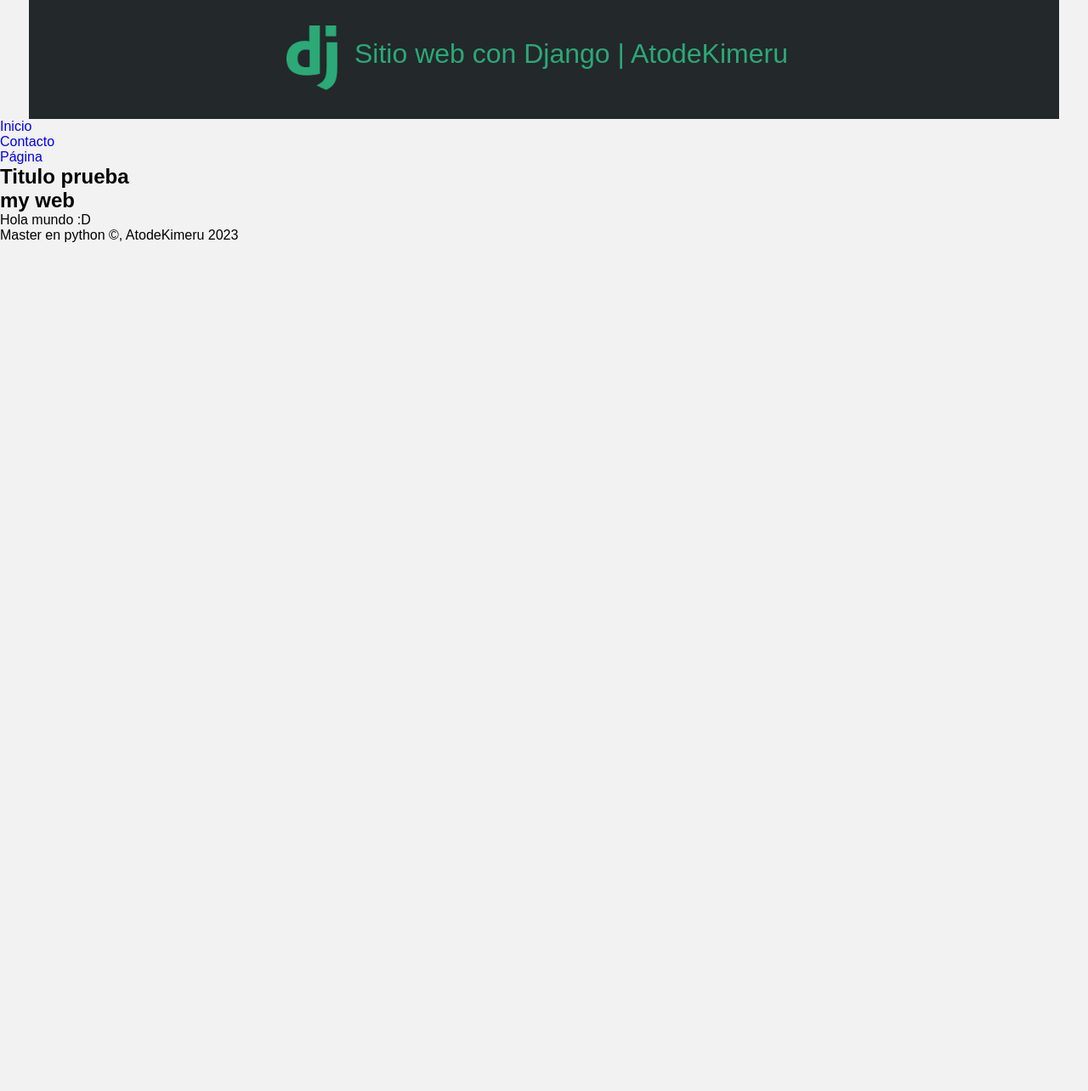
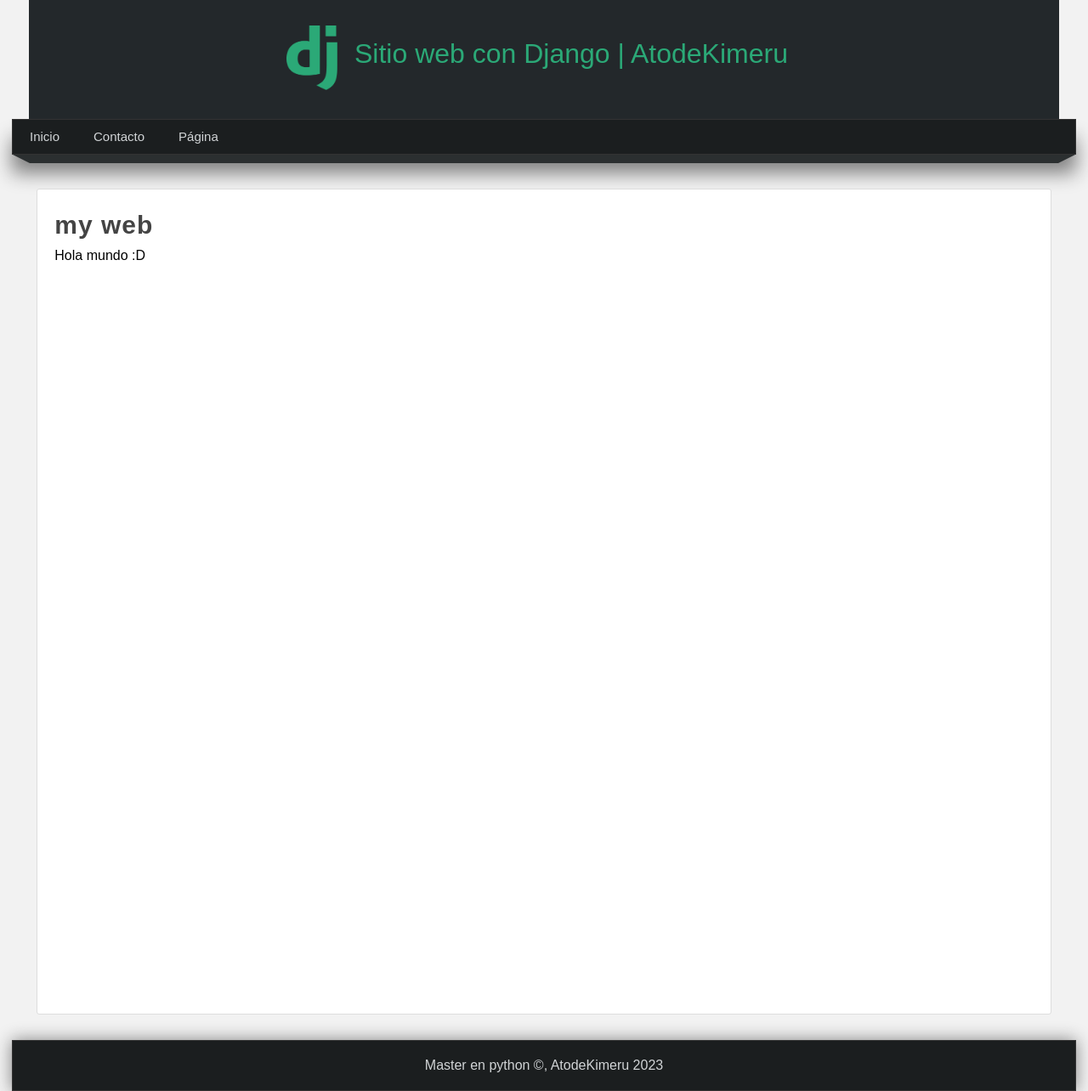
Before and after one commit to AtodeKimeru/udemy-django, a Django app: page / in a window 1280 px wide. Shown: the whole page at 85% size. Before the commit the page ends 285 px from the top, so only its background shows below. Run offline with Django 3.2, Linux system fonts and the light colour scheme.

Commit message:
web stylized

```diff
--- a/myapp/static/css/styles.css
+++ b/myapp/static/css/styles.css
@@ -10,6 +10,8 @@
 body {
     background-color: #f2f2f2;
 }
+
+/* Estilos cabecera */
 
 header {
     width: 1212px;
@@ -41,3 +43,106 @@ header {
     font-weight: lighter;
     color: #2ba977;
 }
+
+/*Estilos barras de navegación*/
+
+nav{
+    width: 1250px;
+    height: 40px;
+    margin: 0 auto;
+    background-color: #1b1e1f;
+    border: 1px solid #333333;
+    box-shadow: 0px 22px 22px gray;
+    font-size: 15px;
+}
+
+nav ul{
+    list-style: none;
+    text-decoration: none;
+}
+
+nav ul li{
+    line-height: 40px;
+    float: left;
+}
+
+nav ul li a{
+    display: block;
+    padding-left: 20px;
+    padding-right: 20px;
+    color: #d1d4d6;
+}
+
+nav ul li a:hover{
+    background-color: #2ba977;
+    box-shadow: 0px 0px 5px #444 inset;
+    color: white;
+    transition: all 300ms;
+}
+
+.barra{
+    width: 1250px;
+    margin: 0 auto;
+}
+
+.esquina-izquierda{
+    display: block;
+    border-left: 20px solid transparent;
+    border-top: 10px solid #2b2f30;
+    float: left;
+}
+
+.esquina-derecha{
+    display: block;
+    border-right: 20px solid transparent;
+    border-top: 10px solid #2b2f30;
+    float: right;
+}
+
+.relleno-barra{
+    display: block;
+    width: 1210px;
+    background-color: #2b2f30;
+    height: 10px;
+    float: left;
+}
+
+/*Estilos contenido central*/
+
+#content{
+    width: 1212px;
+    min-height: 930px;
+    margin: 0 auto;
+    margin-bottom: 30px;
+    margin-top: 40px;
+}
+
+.box{
+    background-color: white;
+    width: 95%;
+    min-height: 930px;
+    padding: 20px;
+    border: 1px solid #ddd;
+    border-radius: 3px;
+    margin: 0 auto;
+}
+
+.title{
+    color: #444;
+    letter-spacing: 1px;
+    font-size: 30px;
+    margin-bottom: 10px;
+    margin-top: 5px;
+}
+
+footer{
+    width: 1250px;
+    background-color: #1b1e1f;
+    border: 1px solid #333;
+    color: #d1d4d6;
+    text-align: center;
+    margin: 0 auto;
+    padding-top: 20px;
+    padding-bottom: 20px;
+    box-shadow: 0px 0px 20px gray;
+}
--- a/myapp/templates/contact.html
+++ b/myapp/templates/contact.html
@@ -4,6 +4,6 @@
 
 {% block content %}
 
-<h2>This is contact page</h2>
+<h1 class="title">This is contact page</h1>
 
 {% endblock %}
--- a/myapp/templates/index.html
+++ b/myapp/templates/index.html
@@ -4,7 +4,7 @@
 
 {% block content %}
 
-<h2>my web</h2>
+<h1 class="title">my web</h1>
 <p>Hola mundo :D</p>
 {{ years }}
 {% endblock %}
--- a/myapp/templates/layout.html
+++ b/myapp/templates/layout.html
@@ -36,13 +36,19 @@
             </li>
         </ul>
     </nav>
+    <div class="barra">
+        <span class="esquina-izquierda"></span>
+        <span class="relleno-barra"></span>
+        <span class="esquina-derecha"></span>
+    </div>
 
     <div id="content">
-        <h2 class="title">Titulo prueba</h2>
-        {% block content %}
-            <!--contenido que viene de templates-->
-            <strong>Contenido bloque original!</strong>
-        {% endblock %}
+        <div class="box">
+            {% block content %}
+                <!--contenido que viene de templates-->
+                <strong>Contenido bloque original!</strong>
+            {% endblock %}
+        </div>
     </div>
 
     <footer>
--- a/myapp/templates/page.html
+++ b/myapp/templates/page.html
@@ -5,7 +5,7 @@
 {% block content %}
 
 {{ block.super }}
-<h2>This is page of my web</h2>
+<h1 class="title">This is page of my web</h1>
 <p>Created by AtodeKimeru</p>
 
 {% endblock %}
```
